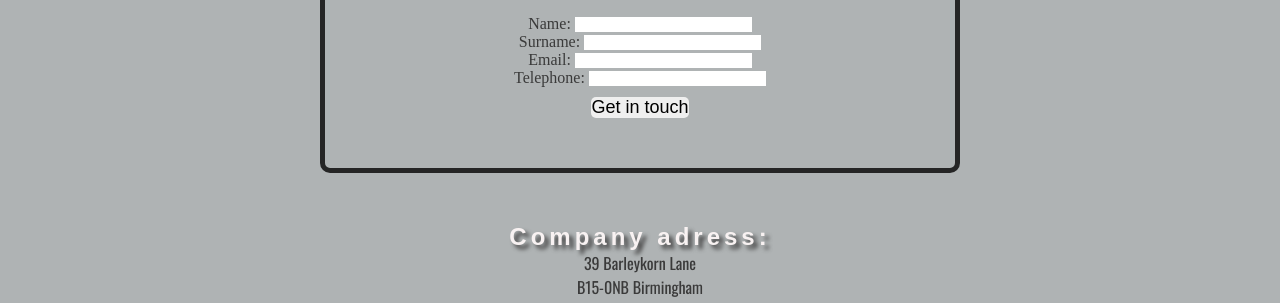
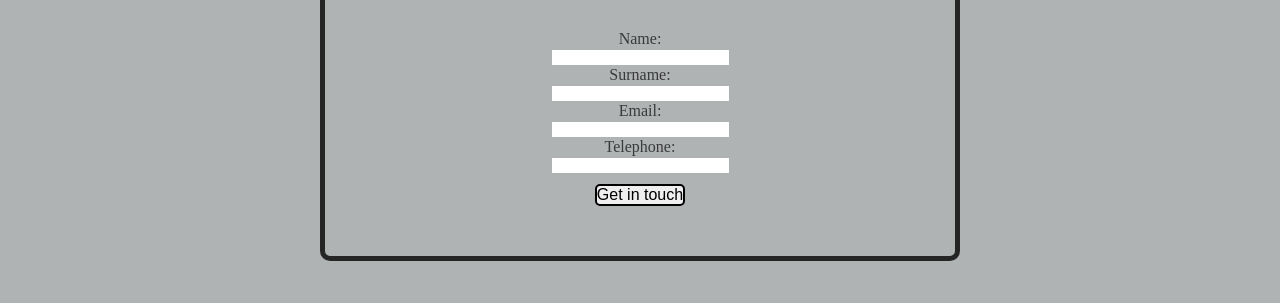
Before and after one commit to SuperBejot/Brilliant-Choice-Ltd, a plain HTML site: page contact_us.html in a window 1280 px wide. Shown: the part 209-512 px from the top of the page. Drawn offline with nearby package versions, Linux system fonts and the light colour scheme; a web font is replaced by a local one.

Commit message:
did some finall polishing

```diff
--- a/assets/css/style.css
+++ b/assets/css/style.css
@@ -10,6 +10,9 @@ body {
     font-weight: 300;
     color: #3a3a3a;
     background-color: rgb(175, 179, 180);
+    max-width: 2000px;
+    margin-left: auto;
+    margin-right: auto;
 }
 
 h1, h2 {
@@ -78,19 +81,19 @@ p {
 
 /* Secend section */
 
-#aboutUs {
+#about_us {
     text-align: center;
     margin-top: 25px;
     margin-left: 15%;
     margin-right: 15%;
 }
 
-#aboutUs h2 {
+#about_us h2 {
     padding: 30px 15px;
 }
 
-#aboutUs p {
-    font-size: 25px;
+#about_us p {
+    font-size: 100%;
     margin-bottom: 25px;
 }
 
@@ -142,6 +145,15 @@ p {
     margin: 50px 25% 50px 25%;
 }
 
+form {
+    display: block;
+    max-width: 200px;
+
+    margin-left: auto;
+    margin-right: auto;
+    margin-top: 15px;
+}
+
 #adress {
     text-align: center;
 }
@@ -149,8 +161,9 @@ p {
 #button {
     transition-duration: 0.4s;
     margin-top: 10px;
-    font-size: 18px;
+    font-size: 100%;
     border-radius: 5px;
+    border: 2px solid black;
 }
 
 #button:hover {
--- a/contact_us.html
+++ b/contact_us.html
@@ -8,7 +8,7 @@
         <meta name="keywords" content="construction, curtain wall, cladding, windows, Birmingham">
 
         <link rel="stylesheet" href="assets/css/style.css">
-        <title>Brilliant Choice Ltd</title>
+        <title>Brilliant Choice Ltd| Contact Us</title>
     </head>
 
     <body>
@@ -29,20 +29,21 @@
             <h2>Contact Us</h2>
             <p>If you want us to contact you, please fill out the form below and one of our employees will contact you in the next 24h</p>
             <br>
-            <form>
+            <form method="POST" action="https://formdump.codeinstitute.net">
                 <label for="name">Name:</label>
-                <input type="text" id="name" name="name">
-                <br>
+                <input type="text" id="name" name="name" required>
+
                 <label for="surname">Surname:</label>
-                <input type="text" id="surname" name="surname">
-                <br>
+                <input type="text" id="surname" name="surname" required>
+
                 <label for="email">Email:</label>
-                <input type="email" id="email" name="email">
-                <br>
+                <input type="email" id="email" name="email" required>
+
                 <label for="tel">Telephone:</label>
-                <input type="tel" id="tel" name="telephone">
-                <br>
+                <input type="tel" id="tel" name="telephone" required>
+
                 <button id="button">Get in touch</button>
+            </form>
         </section>
 
         <section id="adress">
```
Also changed, not shown: gallery.html (+1 -1 lines), index.html (+1 -1 lines).
